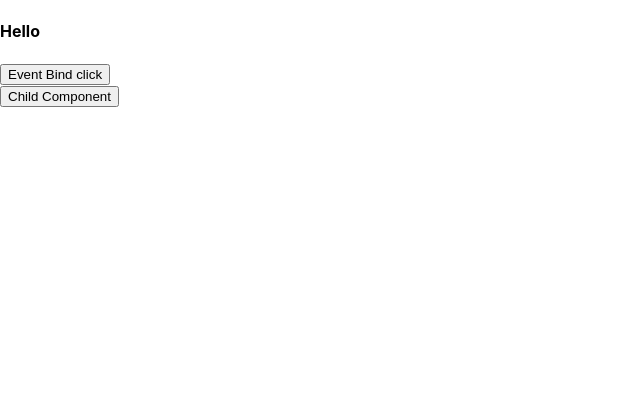
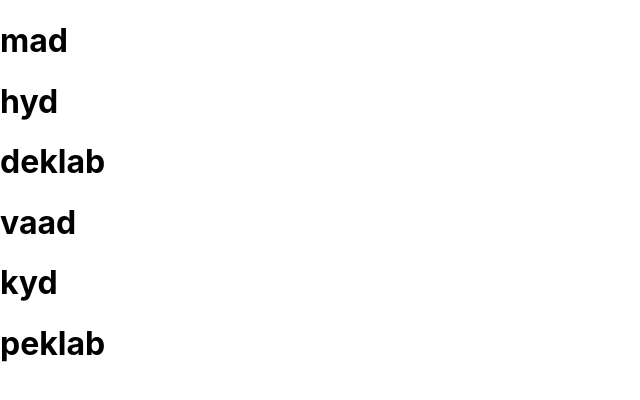
Before and after one commit to madhavi-anneboina/myapp, a React (Create React App) app: page / in a window 1280 px wide. Shown: the top 400 px of the page, without its empty margins (0-640 px from the left). Built offline with nearby package versions, Linux system fonts and the light colour scheme.

Commit message:
added key index

```diff
--- a/src/App.js
+++ b/src/App.js
@@ -7,6 +7,8 @@ import Counter from './components/Counter';
 import FunctionClick from './components/FunctionClick';
 import EventBind from './components/EventBind';
 import ParentComponent from './components/ParentComponent';
+import UserGreeting from './components/UserGreeting';
+import NameList from './components/NameList';
 
 
 
@@ -23,8 +25,10 @@ function App() {
        <Message />
        <Counter />
        <FunctionClick /> */}
-       <EventBind />
-       <ParentComponent />
+       {/* <EventBind />
+       <ParentComponent /> */}
+       {/* <UserGreeting /> */}
+       <NameList />
     </div>
   );
 }
--- a/src/components/ChildComponent.js
+++ b/src/components/ChildComponent.js
@@ -4,7 +4,7 @@ const ChildComponent = ({handleMethod}) => {
   return (
 
     <div>
-        <button onClick = {handleMethod}>Child Component </button>
+        <button onClick = {()=>handleMethod("Helloooo")}>Child Component </button>
     </div>
   )
 }
--- /dev/null
+++ b/src/components/NameList.js
@@ -0,0 +1,31 @@
+import React from 'react';
+import Person from './Person';
+
+
+const NameList = () => {
+    const personList = [
+        {
+            id :1,
+            name : "mad",
+            city : "hyd",
+            county : "deklab"
+
+        },
+        {
+            id :2,
+            name : "vaad",
+            city : "kyd",
+            county : "peklab"
+        }
+    ]
+  return (
+    <div>
+    {personList.map(person=>
+       <Person  key="person.id" person={person}></Person>
+
+    )}
+    </div>
+  )
+}
+
+export default NameList
--- a/src/components/ParentComponent.js
+++ b/src/components/ParentComponent.js
@@ -8,8 +8,8 @@ class ParentComponent extends Component {
       }
     }
 
-    handleMethod = () =>{
-        alert(`Hello ${this.state.message}`)
+    handleMethod = (method) =>{
+        alert(`Hello ${this.state.message} ${method}`)
     }
 
   render() {
--- /dev/null
+++ b/src/components/Person.js
@@ -0,0 +1,15 @@
+import React from 'react'
+
+const Person = ({person}) => {
+  return (
+    <div>
+         <div>
+            <h1>{person.name}</h1>
+            <h1>{person.city}</h1>
+            <h1>{person.county}</h1>
+            </div>
+    </div>
+  )
+}
+
+export default Person
--- /dev/null
+++ b/src/components/UserGreeting.js
@@ -0,0 +1,25 @@
+import React, { Component } from 'react'
+
+ class UserGreeting extends Component {
+    constructor(){
+        super()
+        this.state = {
+            isLoggedIn : true
+        }
+    }
+  render() {
+
+   return this.state.isLoggedIn && <h1>welcome mad</h1>
+    // return (
+    //   <div>
+
+    //      {/* {this.state.isLoggedIn ?
+    //     <h1>Hello Madhavi</h1> :
+    //     <h1>Hello Madhura</h1>
+    //      } */}
+    //   </div>
+    // )
+  }
+}
+
+export default UserGreeting
```
